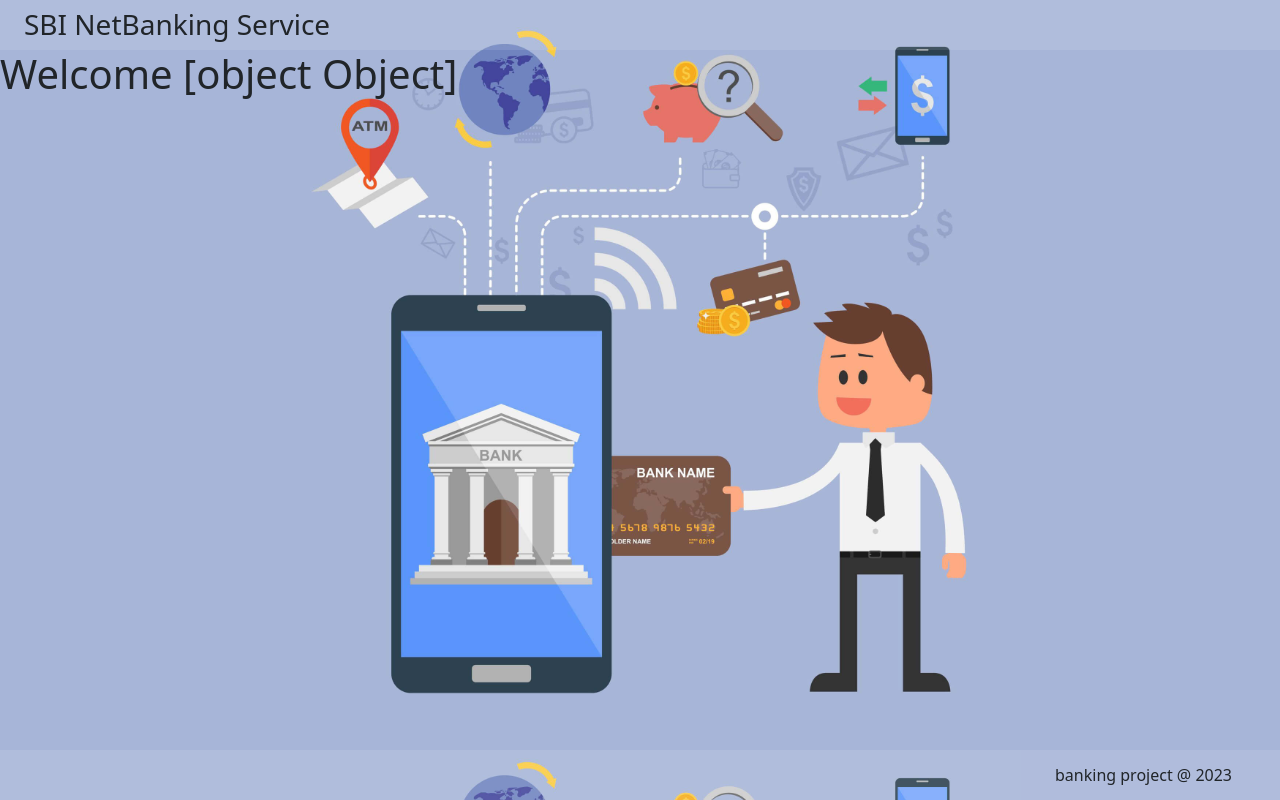
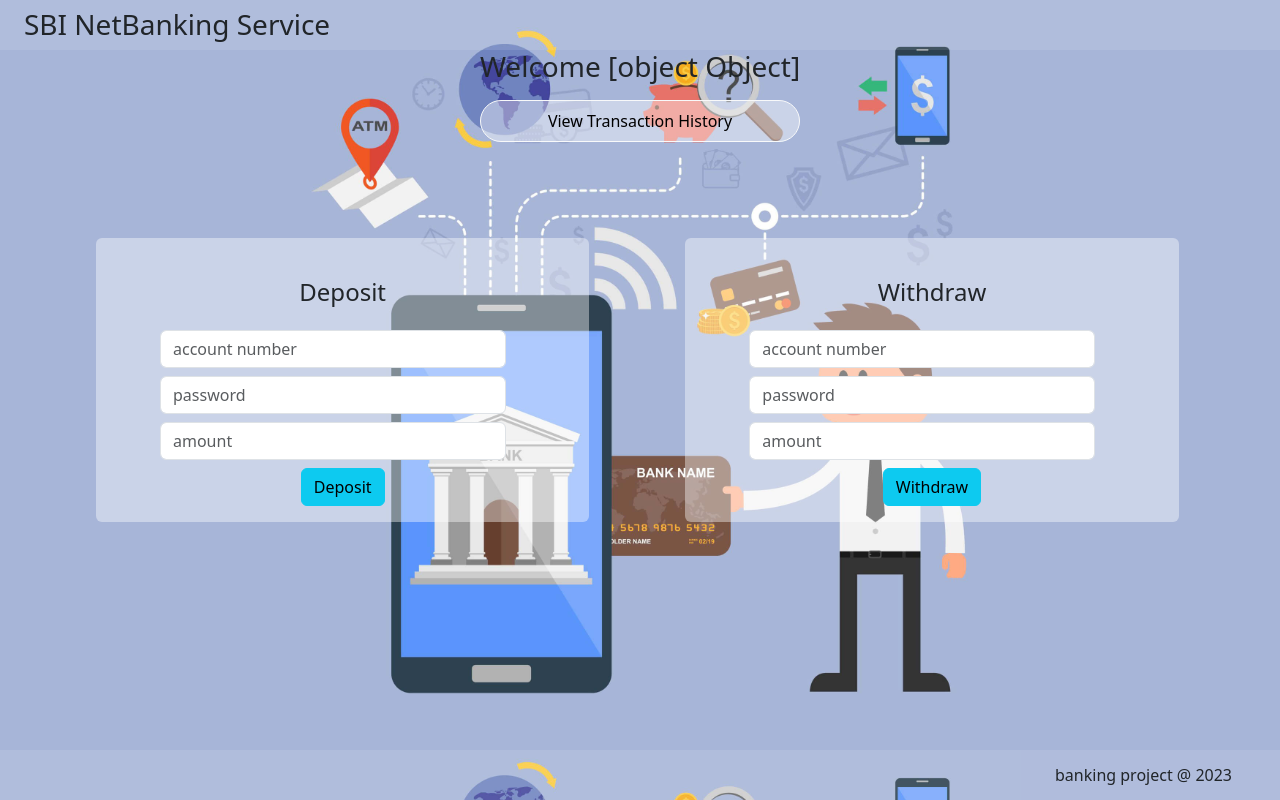
Before and after one commit to karishmap29/bank, an Angular app: page /dashboard in a window 1280 px wide. Built offline with nearby package versions, Linux system fonts and the light colour scheme.

Commit message:
initial commit

```diff
--- a/src/app/app-routing.module.ts
+++ b/src/app/app-routing.module.ts
@@ -3,11 +3,13 @@
 import { DashboardComponent } from './dashboard/dashboard.component';
 import { LoginComponent } from './login/login.component';
 import { RegisterComponent } from './register/register.component';
+import { TransactionComponent } from './transaction/transaction.component';
 
 const routes: Routes = [
   {path:'',component:LoginComponent},
   {path:'dashboard',component:DashboardComponent},
-  {path:'register',component:RegisterComponent}
+  {path:'register',component:RegisterComponent},
+  {path:'transaction',component:TransactionComponent}
 ];
 
 @NgModule({
--- a/src/app/app.module.ts
+++ b/src/app/app.module.ts
@@ -7,13 +7,15 @@
 import { LoginComponent } from './login/login.component';
 import { DashboardComponent } from './dashboard/dashboard.component';
 import { RegisterComponent } from './register/register.component';
+import { TransactionComponent } from './transaction/transaction.component';
 
 @NgModule({
   declarations: [
     AppComponent,
     LoginComponent,
     DashboardComponent,
-    RegisterComponent
+    RegisterComponent,
+    TransactionComponent
   ],
   imports: [
     BrowserModule,
--- a/src/app/dashboard/dashboard.component.html
+++ b/src/app/dashboard/dashboard.component.html
@@ -1,3 +1,34 @@
 <div>
-    <h1>Welcome {{user}}</h1>
+    <h3 class="text-center  ">Welcome {{user}}</h3>
 </div>
+<div class="p-2 w-25 mt-3 container text-center  border border-light rounded-pill " style=" background-color:rgba(255,255,255,0.4) ;">
+    <a style=" text-decoration: none;color: black;" routerLink="/transaction">View Transaction History</a>
+</div>
+<div class="row m-5">
+    <div class="col-lg-5 col-md-12 text-center mt-5 p-3  rounded me-5 ms-5 " style="background-color: rgba(255,255,255,0.4);">
+        <h4 class="m-4">Deposit</h4>
+        <div class="">
+            <form action="">
+                <input type="text" [(ngModel)]="acno1" id="a1" name="acnum1" placeholder="account number" class="form-control m-2 w-75 ms-5">
+                <input type="password" [(ngModel)]="psw1" id="p1" name="psw1" placeholder="password" class="form-control m-2 w-75 ms-5" >
+                <input type="text" [(ngModel)]="amnt1" id="d1" name="amt1" placeholder="amount" class="form-control m-2 w-75 ms-5" >
+                <button type="submit" (click)="deposit()" class="btn btn-info ">Deposit</button>
+
+            </form>
+        </div>
+    </div>
+    <div class="col-lg-5 col-md-12 text-center mt-5 p-3  rounded ms-5 " style="background-color: rgba(255,255,255,0.4);">
+        <h4 class="m-4">Withdraw</h4>
+        <div class="">
+            <form action="">
+                <input type="text" [(ngModel)]="acno2" id="a2" name="acnum2" placeholder="account number" class="form-control m-2 w-75 ms-5">
+                <input type="password" [(ngModel)]="psw2" id="p2" name="psw2" placeholder="password" class="form-control m-2 w-75 ms-5" >
+                <input type="text" [(ngModel)]="amnt2" id="d2" name="amt2" placeholder="amount" class="form-control m-2 w-75 ms-5" >
+                <button type="submit" (click)="withdraw()" class="btn btn-info">Withdraw</button>
+
+            </form>
+        </div>
+    </div>
+
+
+</div>
--- a/src/app/dashboard/dashboard.component.ts
+++ b/src/app/dashboard/dashboard.component.ts
@@ -7,12 +7,44 @@
   styleUrls: ['./dashboard.component.css']
 })
 export class DashboardComponent implements OnInit {
-  user:any
+  user: any
 
-  constructor(private ds:DataService){
-    this.user=this.ds.currentUser
+  acno1: any
+  psw1: any
+  amnt1: any
+
+  acno2: any
+  psw2: any
+  amnt2: any
+
+  constructor(private ds: DataService) {
+    this.user = this.ds.currentUser
 
   }
+  deposit() {
+    var acno1 = this.acno1
+    var psw1 = this.psw1
+    var amnt1 = this.amnt1
+    const result = this.ds.deposit(acno1, psw1, amnt1)
+    if (result) {
+      alert(`Your ac has been credited with amount ${amnt1} and the current balance is ${result}`)
+    }
+    else {
+      alert('acno or password is wrong!!')
+    }
+  }
+
+  withdraw() {
+    var acno2 = this.acno2
+    var psw2 = this.psw2
+    var amnt2 = this.amnt2
+    const result = this.ds.withdraw(acno2, psw2, amnt2)
+    if (result) {
+      alert(`Your ac has been debited with amount ${amnt2} and the current balance is ${result}`)
+    }
+    }
+
+
 
 
   ngOnInit(): void {
--- a/src/app/services/data.service.ts
+++ b/src/app/services/data.service.ts
@@ -8,11 +8,12 @@
   constructor() { }
 
   currentUser={}
+  currentAcno:any
   userDetails:any={
-    1000:{acno:1000,username:"anu",password:"abc123",balance:0},
-    1001:{acno:1001,username:"amal",password:"abc123",balance:0},
-    1002:{acno:1002,username:"arun",password:"abc123",balance:0},
-    1003:{acno:1003,username:"akil",password:"abc123",balance:0}
+    1000:{acno:1000,username:"anu",password:"abc123",balance:0,transaction:[]},
+    1001:{acno:1001,username:"amal",password:"abc123",balance:0,transaction:[]},
+    1002:{acno:1002,username:"arun",password:"abc123",balance:0,transaction:[]},
+    1003:{acno:1003,username:"akil",password:"abc123",balance:0,transaction:[]}
 
   }
 
@@ -31,9 +32,11 @@
     var userDetails=this.userDetails
 
     if(acno in userDetails){
-      if(psw==userDetails[acno]["password"]){  //acnum is a variable. so no quotes. but password is a keyword. so give in quotes.
+      if(psw==userDetails[acno]["password"]){  //acno is a variable. so no quotes. but password is a keyword. so give in quotes.
         this.currentUser=userDetails[acno]["username"]
-        console.log(this.currentUser);
+        //console.log(this.currentUser);
+
+        this.currentAcno=acno
 
         return true
 
@@ -46,4 +49,76 @@
         return false
       }
   }
+
+  deposit(acnum:any,password:any,amount:any){
+    let userDetails=this.userDetails
+    //convert string amount to number
+    var amnt=parseInt(amount) //amnt is taken from input. hence it will be string type. to do mathematical operations we need to convert to int.
+
+    if(acnum in userDetails){
+      if(password==userDetails[acnum]["password"]){
+
+        //update balance
+       userDetails[acnum]["balance"]+=amnt
+
+       //transaction data store
+
+       userDetails[acnum]["transaction"].push({Type:"CREDIT",amount:amnt})
+
+       //return current balance
+       return userDetails[acnum]["balance"]
+
+      }
+      else{
+        return false
+      }
+    }
+    else{
+      return false
+    }
+  }
+
+  withdraw(acnum:any,password:any,amount:any){
+    let userDetails=this.userDetails
+    //convert string amount to number
+    var amnt=parseInt(amount)
+
+    if(acnum in userDetails){
+      if(password==userDetails[acnum]["password"]){
+       if(amnt<=userDetails[acnum]["balance"]){
+
+
+        //update balance
+       userDetails[acnum]["balance"]-=amnt
+
+       //transaction data store
+
+       userDetails[acnum]["transaction"].push({Type:"DEBIT",amount:amnt})
+//console.log(userDetails);
+
+
+       //return current balance
+       return userDetails[acnum]["balance"]
+       }
+       else{
+        alert('Insufficient balance')
+        return false
+
+       }
+
+      }
+      else{
+        alert('Incorrect password!')
+        return false
+      }
+    }
+    else{
+      alert('Incorrect acno or password')
+      return false
+    }
+  }
+  getTransaction(acno:any){
+     return this.userDetails[acno]["transaction"]
+  }
+
 }
--- /dev/null
+++ b/src/app/transaction/transaction.component.html
@@ -0,0 +1,22 @@
+<div class="text-center p-5 w-50 container fs-5 mt-5">
+    <h2 class="">Transaction History</h2>
+    <hr class="text-white">
+    <table class="w-100 p-5 mt-4 w-50 bg-dark text-white ">
+        <thead class="bg-secondary">
+         <tr>
+            <th>Type</th>
+            <th>Amount</th>
+         </tr>
+
+        </thead>
+        <tbody *ngFor="let i of transactionData">
+            <tr>
+                <td>{{i.Type}}</td>
+                <td>{{i.amount}}</td>
+
+            </tr>
+
+        </tbody>
+    </table>
+    <hr class="text-white">
+</div>
--- /dev/null
+++ b/src/app/transaction/transaction.component.ts
@@ -0,0 +1,23 @@
+import { Component, OnInit } from '@angular/core';
+import { DataService } from '../services/data.service';
+
+@Component({
+  selector: 'app-transaction',
+  templateUrl: './transaction.component.html',
+  styleUrls: ['./transaction.component.css']
+})
+export class TransactionComponent implements OnInit {
+transactionData:any
+
+ constructor (private ds:DataService){
+
+
+  this.transactionData=this.ds.getTransaction(this.ds.currentAcno)
+  console.log(this.transactionData);
+
+
+ }
+  ngOnInit(): void {
+
+  }
+}
```
Also changed, not shown: src/app/transaction/transaction.component.css (added), 1 other file (tests, documents, lock files or other folders).
